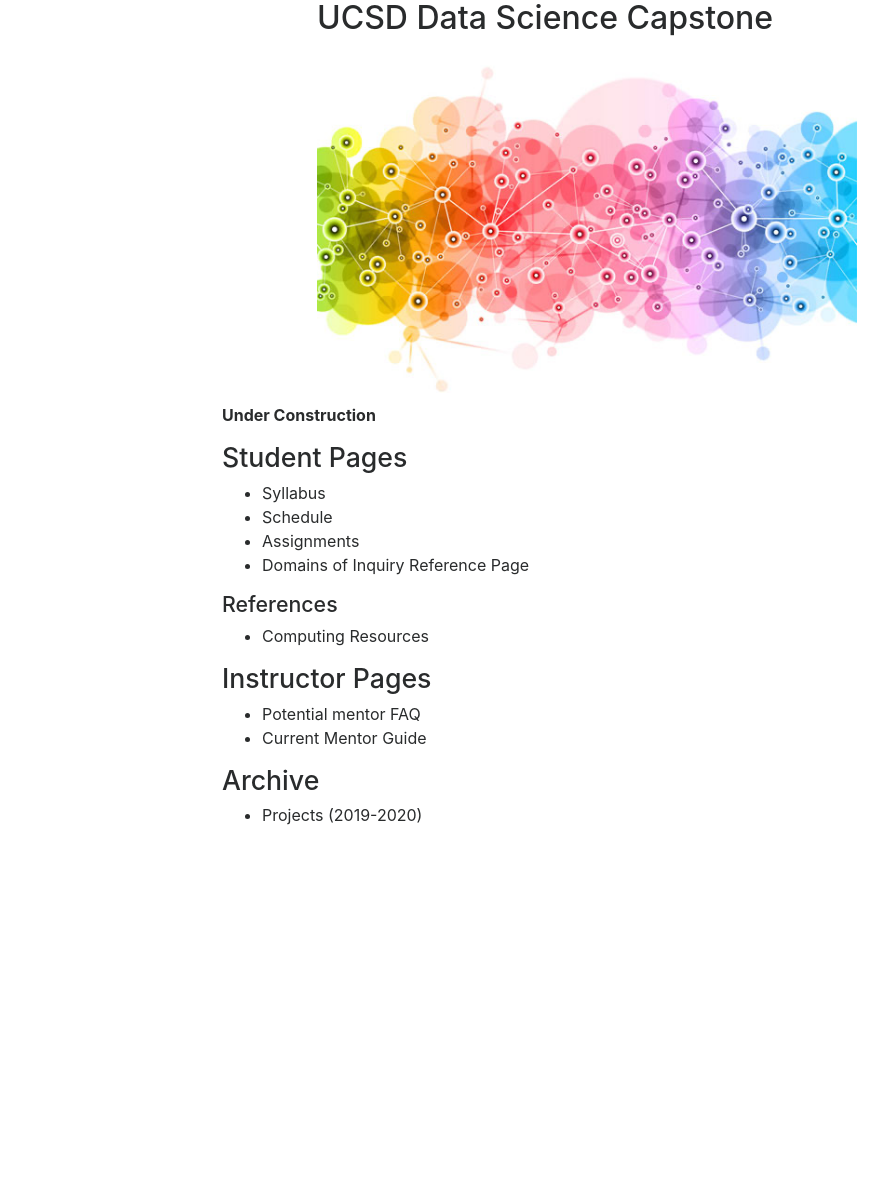
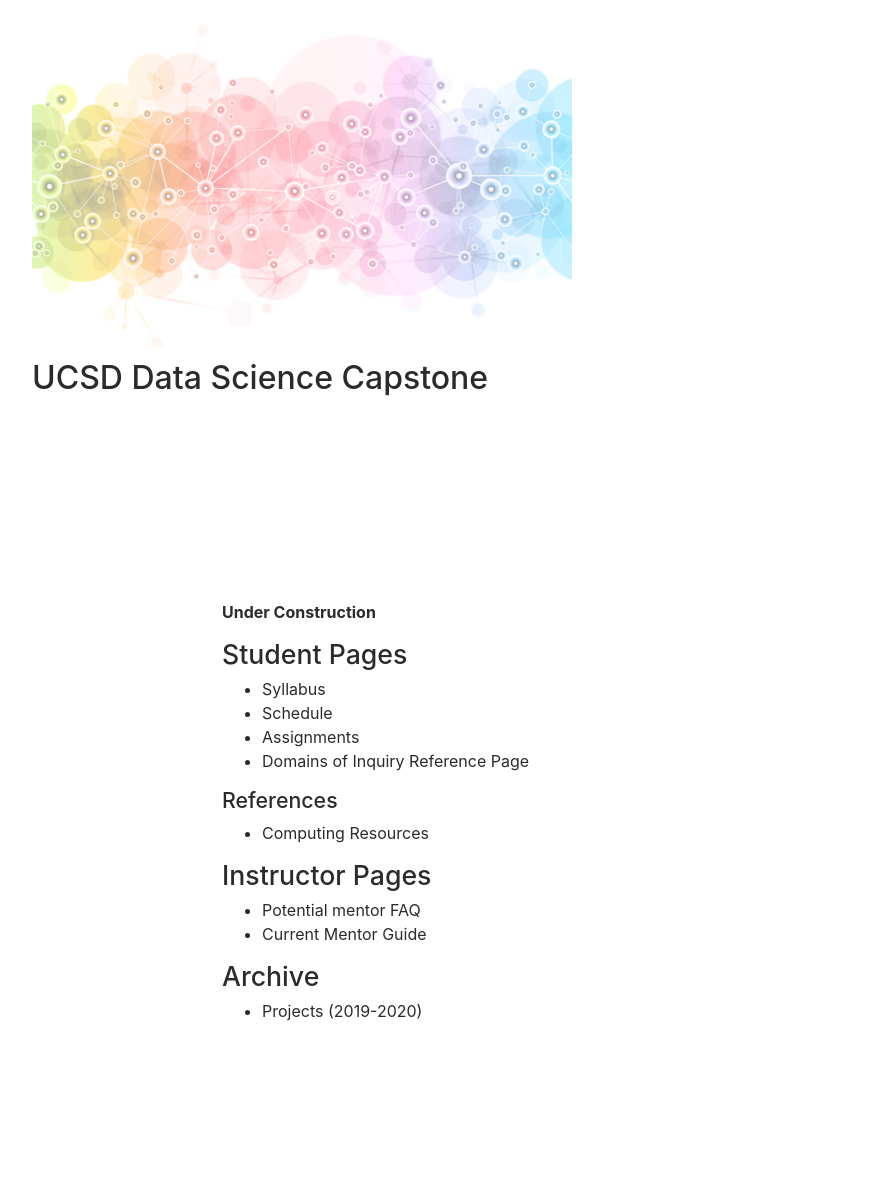
Before and after one commit to DSC-Capstone/dsc-capstone.github.io, a Jekyll site: the page built from index.md, in a window 1280 px wide. Shown: the whole page, without its empty margins (53-941 px from the left). Built offline with Jekyll 4.4.1, drawn with Linux system fonts in a browser that asks for light colours; nearby versions of some CDN libraries; before the commit the page ends 1003 px from its top, so only the background shows below that.

Commit message:
create header banner

```diff
--- a/_layouts/page.html
+++ b/_layouts/page.html
@@ -40,6 +40,19 @@ code {
 ol li {
   padding-bottom: 1rem;
 }
+
+header {
+    height: 600px;
+    width: 100vw;
+    background: white;
+    overflow: hidden;
+}
+
+img {
+   object-fit: cover;
+   opacity: 0.4;
+}
+
     </style>
 
     <title>{{ page.title }}</title>
@@ -50,10 +63,16 @@ ol li {
 
     <div class="row justify-content-center">
 
+      <header>
       <div class="col-lg-6 col-md-6">
+      <img width=100% title="{{ page.doodle-alt }}" alt="{{ page.doodle-alt }}" src="{{ page.doodle }}"></img>
+      <section class='header-text'>
       <h1>{{ page.title }}</h1>
-      <img width=100% title="{{ page.doodle-alt }}" alt="{{ page.doodle-alt }}" src="{{ page.doodle }}"></img>
+      </section>
+
       </div>
+      </header>
+
       </div>
 
       <div class="row justify-content-center">
```
